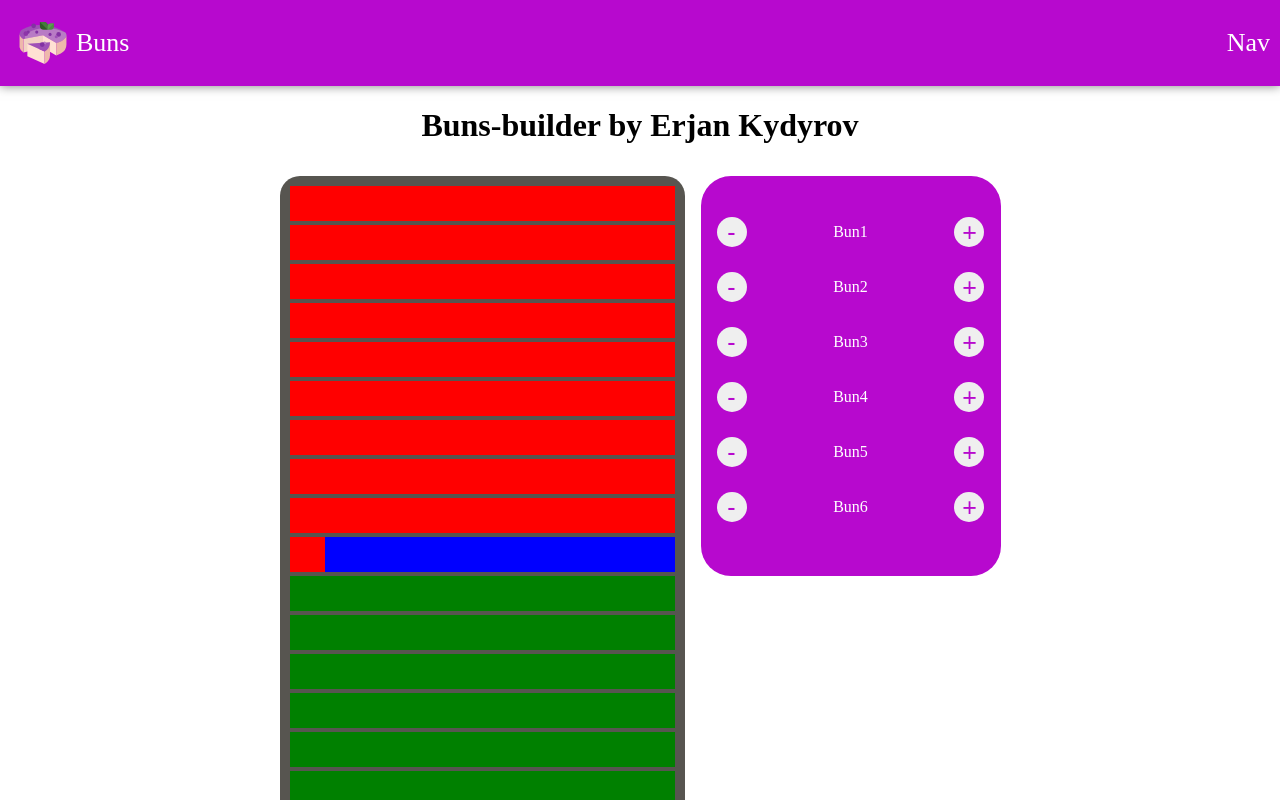
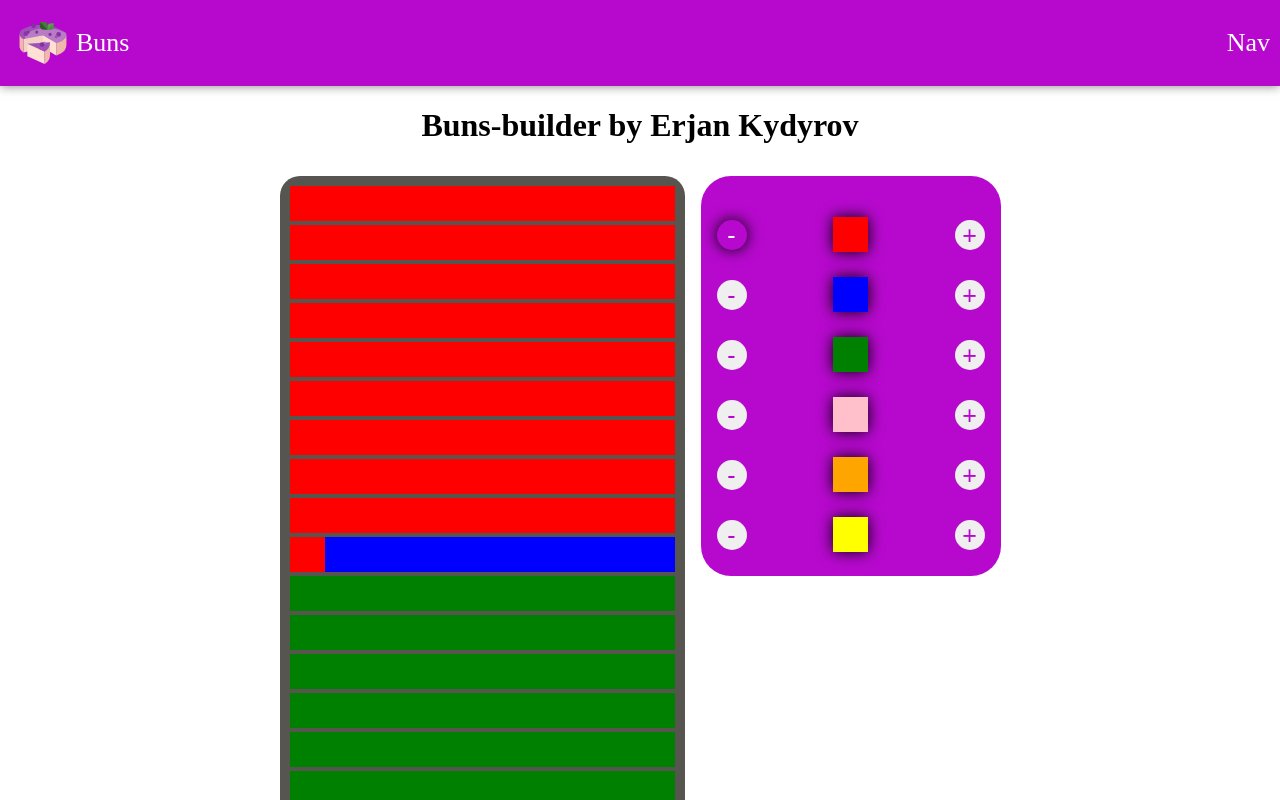
Before and after one commit to Erjankydyrov/private-builder, a React (Create React App) app: page / in a window 1280 px wide. In both pictures the pointer is over the button 731 px from the left and 232 px from the top of the page. Shown: the top 800 px of the page. Built offline with nearby package versions, Linux system fonts and the light colour scheme; a web font is replaced by a local one.

Commit message:
added styles for BunsControl

```diff
--- a/src/components/BunsBuilder/BunsControls/BunsControl/BunsControl.js
+++ b/src/components/BunsBuilder/BunsControls/BunsControl/BunsControl.js
@@ -1,10 +1,11 @@
+import BunsIngredient from "../../BunsIngredient/BunsIngredient";
 import classes from "./BunsControl.module.css";
 
 const BunsControl = ({ type }) => {
     return (
         <div className = {classes.BunsControl}>
             <button className = {classes.ControlButton}>-</button>
-            {type}
+            <BunsIngredient type = {type} />
             <button className = {classes.ControlButton}>+</button>
         </div>
     );
--- a/src/components/BunsBuilder/BunsControls/BunsControl/BunsControl.module.css
+++ b/src/components/BunsBuilder/BunsControls/BunsControl/BunsControl.module.css
@@ -12,3 +12,11 @@
     width: 30px;
     height: 30px;
 }
+.ControlButton:hover {
+    color: white;
+    background-color: #b709ce;
+    box-shadow: 0px 0px 15px black;
+}
+.BunsControl div {
+    box-shadow: 0 0 15px black;
+}
```
